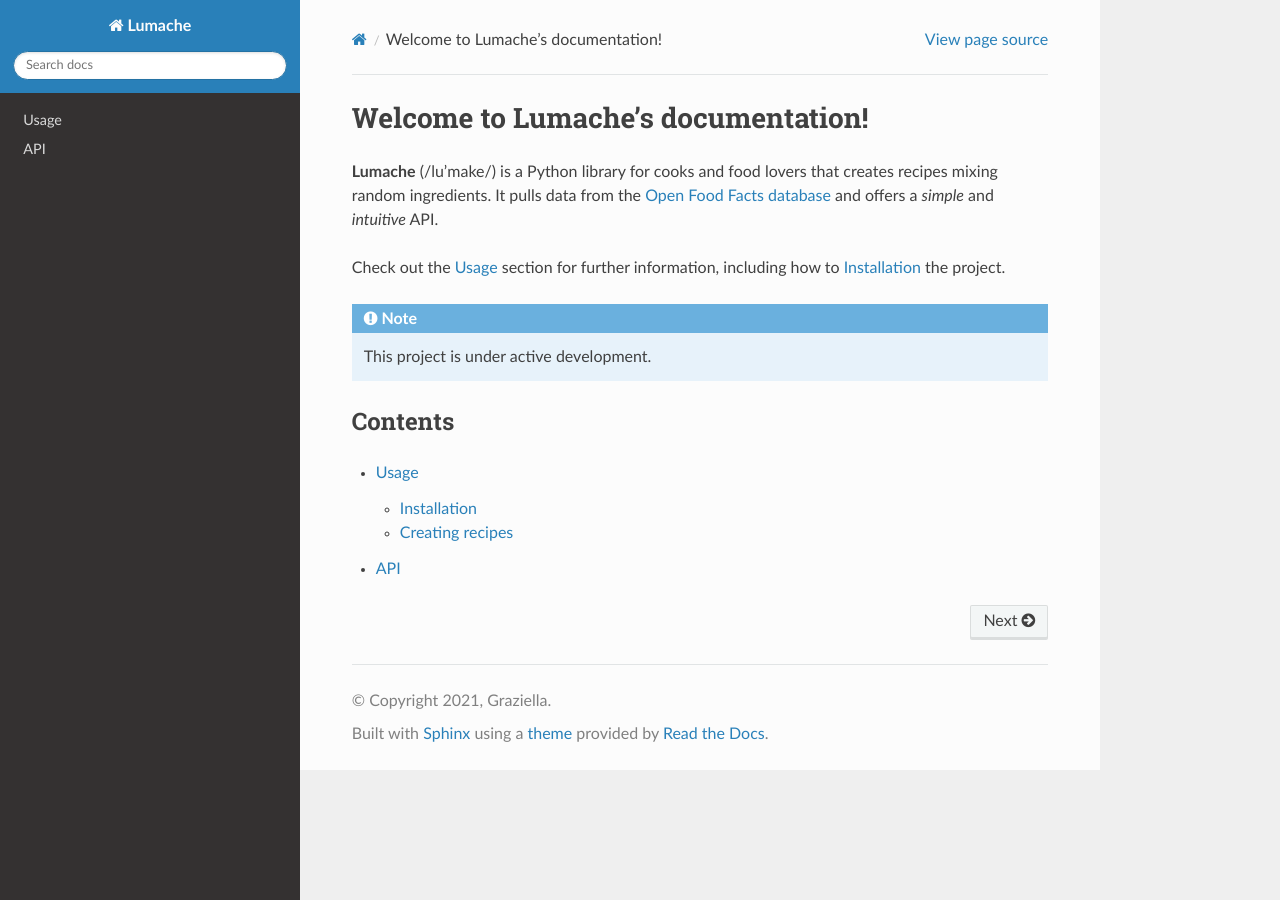
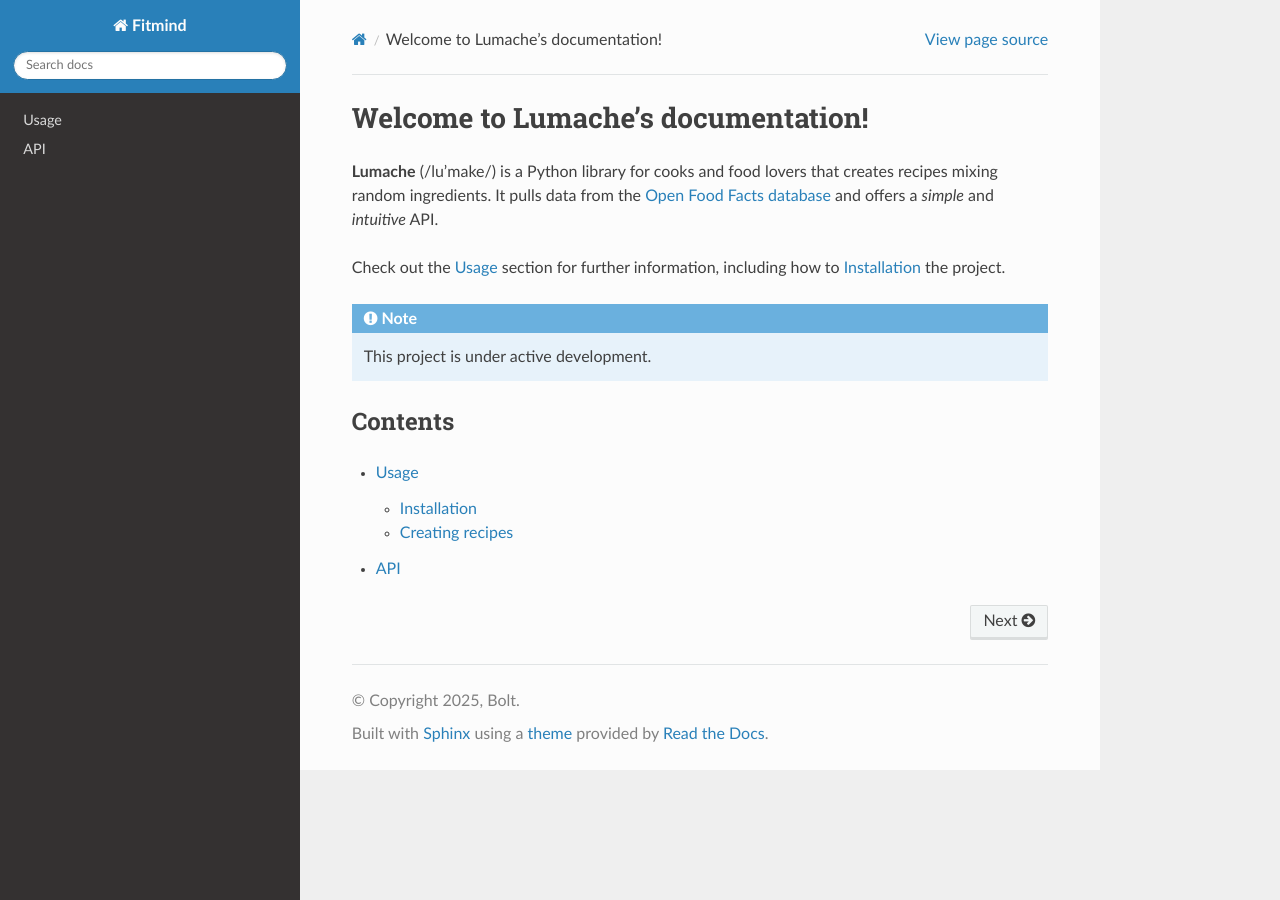
Before and after one commit to Chloe7243/Fitmind-Enhancement, a Sphinx documentation site: the page built from docs/source/index.rst, in a window 1280 px wide. Built offline with Sphinx 7.4.7 and the Read the Docs theme 3.1.0, drawn with Linux system fonts in a browser that asks for light colours.

Commit message:
docs update

```diff
--- a/docs/source/conf.py
+++ b/docs/source/conf.py
@@ -2,9 +2,9 @@
 
 # -- Project information
 
-project = 'Lumache'
-copyright = '2021, Graziella'
-author = 'Graziella'
+project = 'Fitmind'
+copyright = '2025, Bolt'
+author = 'Bolt'
 
 release = '0.1'
 version = '0.1.0'
--- a/pyproject.toml
+++ b/pyproject.toml
@@ -3,6 +3,6 @@
 build-backend = "flit_core.buildapi"
 
 [project]
-name = "lumache"
+name = "Fitmind"
 authors = [{name = "Samuel Bolt", email = "up2206078@myport.ac.uk"}]
 dynamic = ["version", "description"]
```
